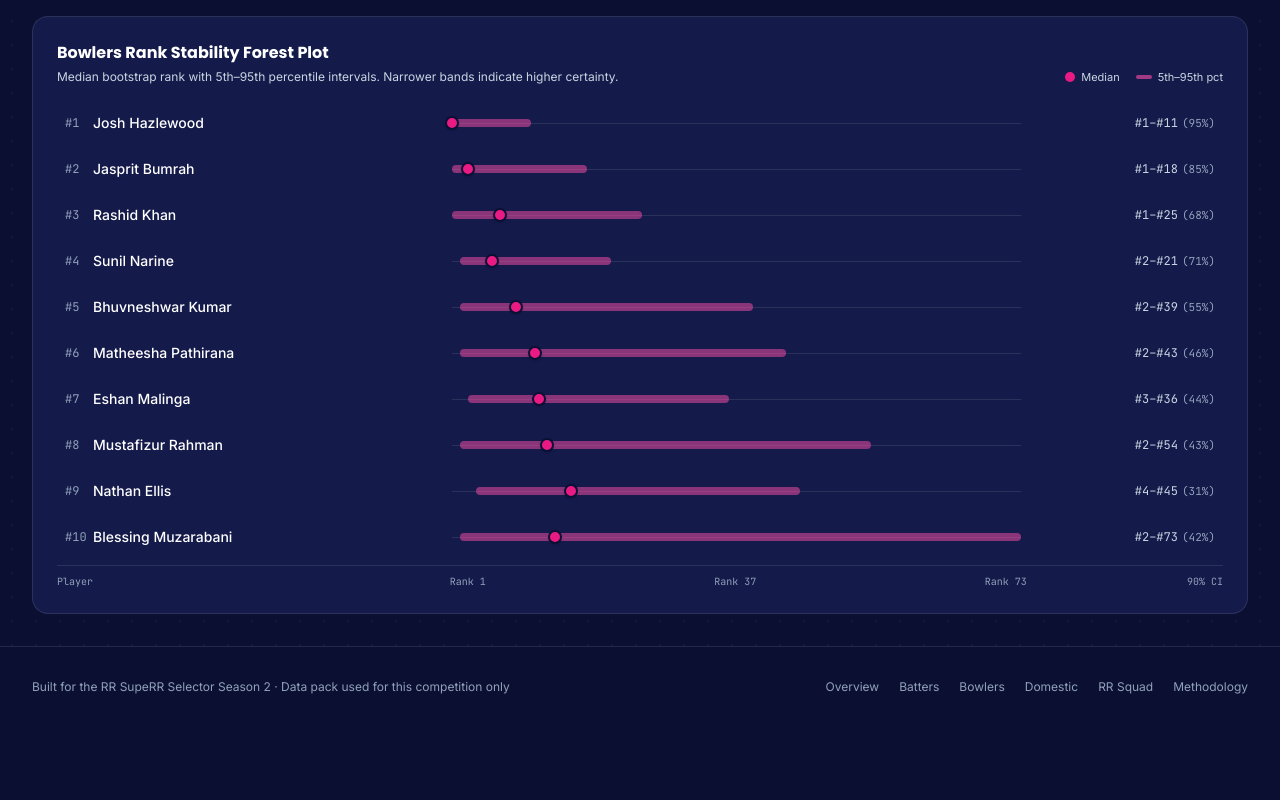
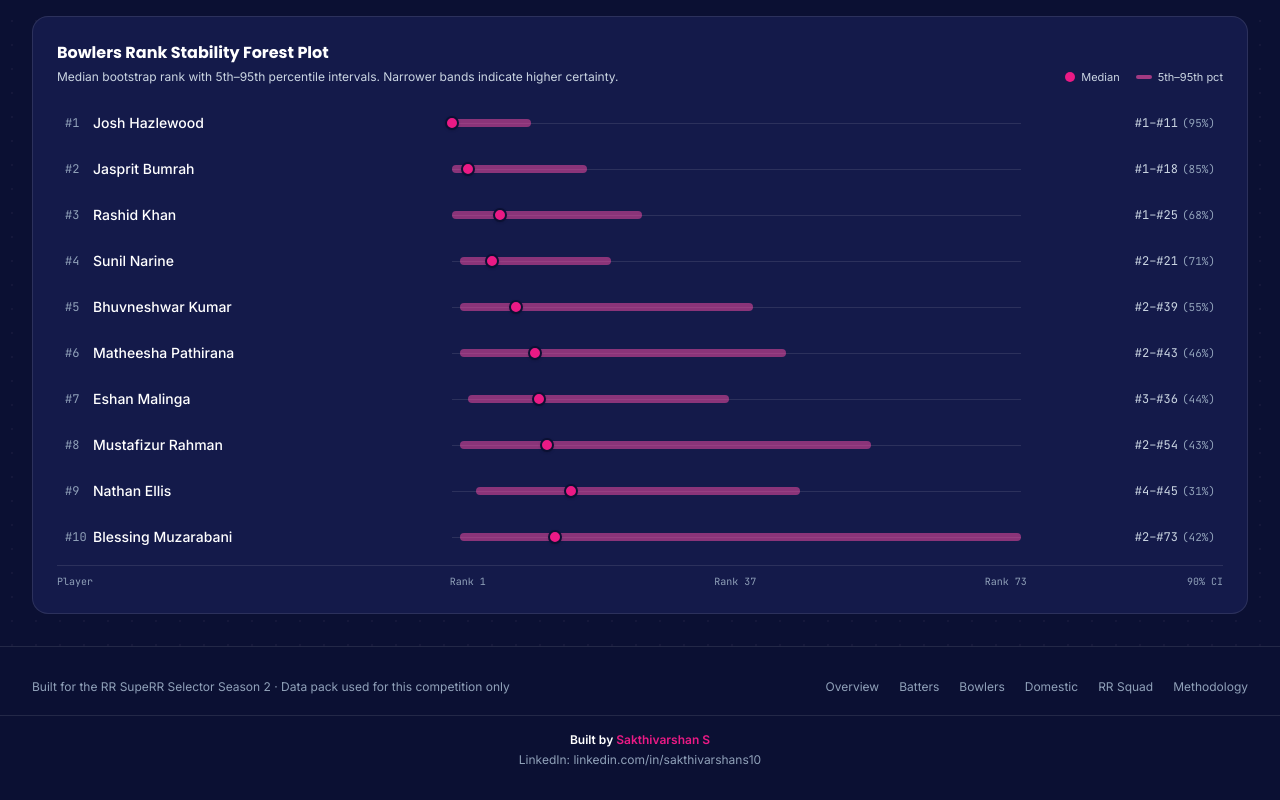
Before and after one commit to sakthivarshans/Hallabol, a React (Vite) app: page /#/bowlers in a window 1280 px wide. Shown: the part 1191-1991 px from the top of the page. Before the commit the page ends 1918 px from the top, so only its background shows below. Built offline with nearby package versions, Linux system fonts and the light colour scheme.

Commit message:
feat(footer): add builder credit (Sakthivarshan S) and LinkedIn placeholder

```diff
--- a/src/components/layout/Footer.tsx
+++ b/src/components/layout/Footer.tsx
@@ -28,6 +28,12 @@ export function Footer() {
           </Link>
         </div>
       </div>
+      <div className="mx-auto mt-5 max-w-7xl border-t border-slate-200/60 dark:border-white/10 px-4 sm:px-6 lg:px-8 pt-4 text-center">
+        <p className="font-semibold text-[#0B1033] dark:text-white">
+          Built by <span className="text-[#EA1A85]">Sakthivarshan S</span>
+        </p>
+        <p className="mt-1">LinkedIn: linkedin.com/in/sakthivarshans10</p>
+      </div>
     </footer>
   );
 }
```
